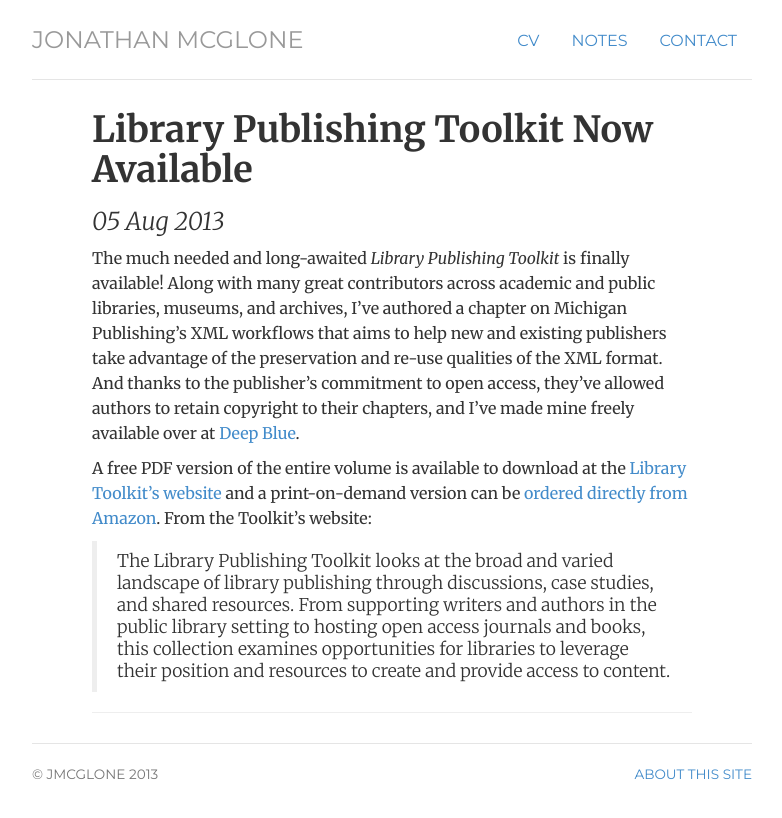
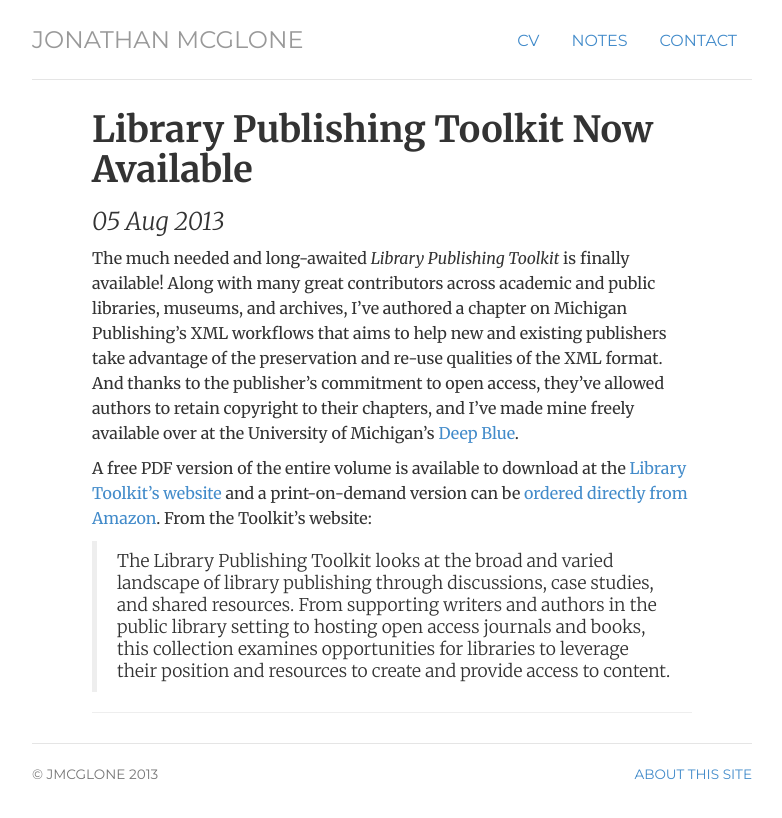
Before and after one commit to jmcglone/jmcglone.github.io, a Jekyll site: the page built from _posts/2013-08-05-library-publishing-toolkit-now-available.md, in a window 1280 px wide. Shown: the top 818 px of the page, without its empty margins (248-1030 px from the left). Built offline with Jekyll 4.4.1, drawn with Linux system fonts in a browser that asks for light colours.

Commit message:
Update 2013-08-05-library-publishing-toolkit-now-available.md

```diff
--- a/_posts/2013-08-05-library-publishing-toolkit-now-available.md
+++ b/_posts/2013-08-05-library-publishing-toolkit-now-available.md
@@ -2,7 +2,7 @@
 layout: post
 title: Library Publishing Toolkit Now Available
 ---
-The much needed and long-awaited *Library Publishing Toolkit* is finally available! Along with many great contributors across academic and public libraries, museums, and archives, I've authored a chapter on Michigan Publishing's XML workflows that aims to help new and existing publishers take advantage of the preservation and re-use qualities of the XML format. And thanks to the publisher's commitment to open access, they've allowed authors to retain copyright to their chapters, and I've made mine freely available over at [Deep Blue](http://hdl.handle.net/2027.42/99563).
+The much needed and long-awaited *Library Publishing Toolkit* is finally available! Along with many great contributors across academic and public libraries, museums, and archives, I've authored a chapter on Michigan Publishing's XML workflows that aims to help new and existing publishers take advantage of the preservation and re-use qualities of the XML format. And thanks to the publisher's commitment to open access, they've allowed authors to retain copyright to their chapters, and I've made mine freely available over at the University of Michigan's [Deep Blue](http://hdl.handle.net/2027.42/99563).
 
 A free PDF version of the entire volume is available to download at the [Library Toolkit's website](http://opensuny.org/omp/index.php/IDSProject/catalog/book/25) and a print-on-demand version can be [ordered directly from Amazon](http://www.amazon.com/dp/0989722600). From the Toolkit's website:
 
```
